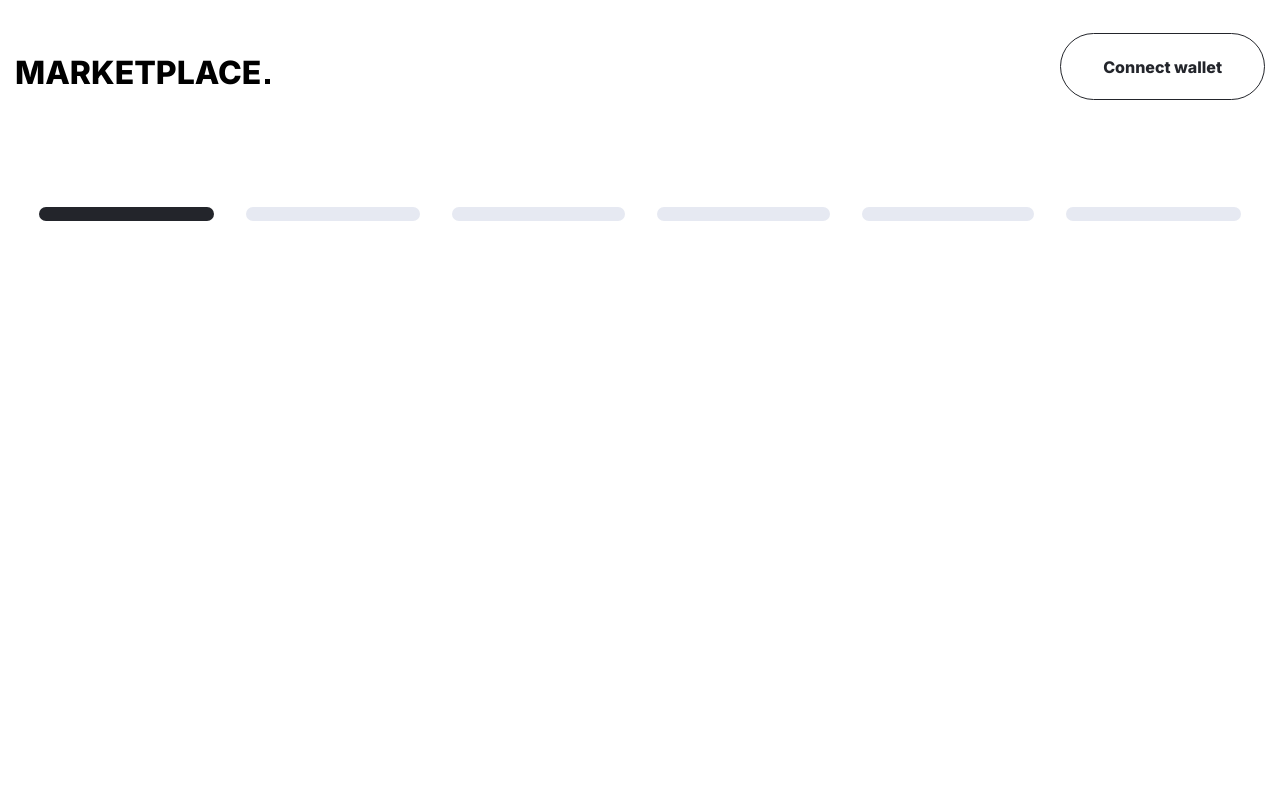
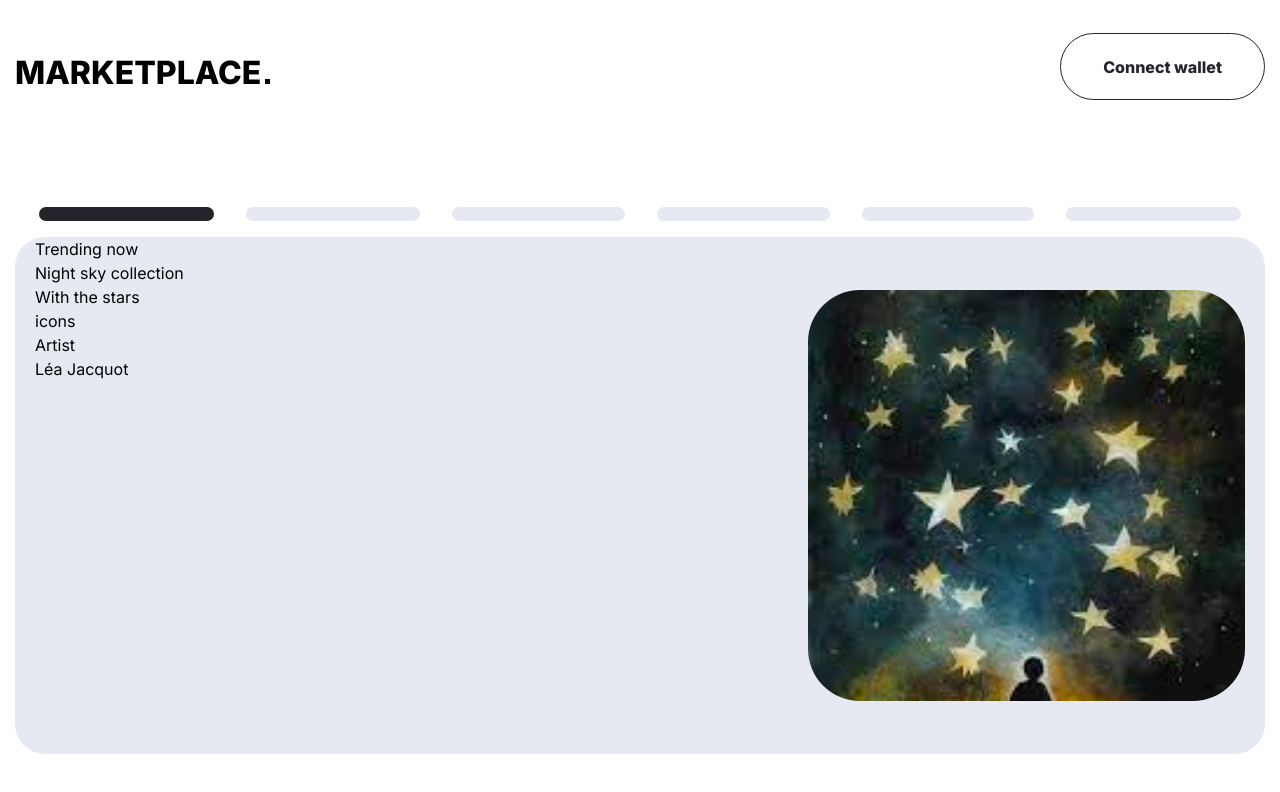
Before and after one commit to alexraju01/nft-design, a Next.js app: page / in a window 1280 px wide. Shown: the top 792 px of the page. Built offline with nearby package versions, Linux system fonts and the light colour scheme.

Commit message:
Created the Carousel component with basic structure

```diff
--- a/src/app/page.tsx
+++ b/src/app/page.tsx
@@ -1,4 +1,5 @@
 import CarouseIndicator from "@/components/CarouseIndicator";
+import Carousel from "@/components/Carousel";
 import Header from "@/components/Header";
 
 export default function Home() {
@@ -6,6 +7,7 @@ export default function Home() {
 		<>
 			<Header />
 			<CarouseIndicator />
+			<Carousel />
 		</>
 	);
 }
--- /dev/null
+++ b/src/components/Carousel.tsx
@@ -0,0 +1,51 @@
+import Image from "next/image";
+import img from "../../public/carousel-image.png";
+export default function Carousel() {
+	return (
+		<section className='mt-[16px] w-full px-[20px] h-auto flex justify-between 2xl:px-[75px] 2xl:w-[1352px] 2xl:h-[518px] bg-[#E6E9F2] rounded-[30px]'>
+			<div>
+				<div>
+					<p>Trending now</p>
+					<div>
+						<p>Night sky collection</p>
+						<p>With the stars</p>
+					</div>
+					<div>
+						<span>icons</span>
+						<div>
+							<p>Artist</p>
+							<p>Léa Jacquot</p>
+						</div>
+					</div>
+				</div>
+			</div>
+			<div className='relative  w-[437px] h-[411px] my-[53px]'>
+				{/* <img src={img} alt='carousel-image' className='object-cover' /> */}
+				<Image
+					src={img}
+					quality={100}
+					alt='carousel-image'
+					fill
+					className='object-cover rounded-[52px]'
+				/>
+			</div>
+		</section>
+	);
+}
+// }
+// import img from "../../public/carousel-image.png";
+
+// export default function Carousel() {
+// 	return (
+// 		<div className='mt-[16px] w-full h-[200px] 2xl:w-[1352px] 2xl:h-[518px] bg-[#E6E9F2] rounded-[30px]'>
+// 			<div>
+// 				<div>
+// 					<p>Trending now</p>
+// 				</div>
+// 				<div className='w-[437px] h-[411px]'>
+// 					<img src={img.src} alt='carousel-image' className='w-full h-full object-cover ' />
+// 				</div>
+// 			</div>
+// 		</div>
+// 	);
+// }
--- a/tailwind.config.ts
+++ b/tailwind.config.ts
@@ -11,6 +11,11 @@ export default {
 		extend: {
 			colors: {
 				customGray: "#23252B",
+			},
+			utilities: {
+				".image-pixelated": {
+					"image-rendering": "pixelated",
+				},
 			},
 		},
 		screens: {
```
Also changed, not shown: public/carousel-image.png (added).
